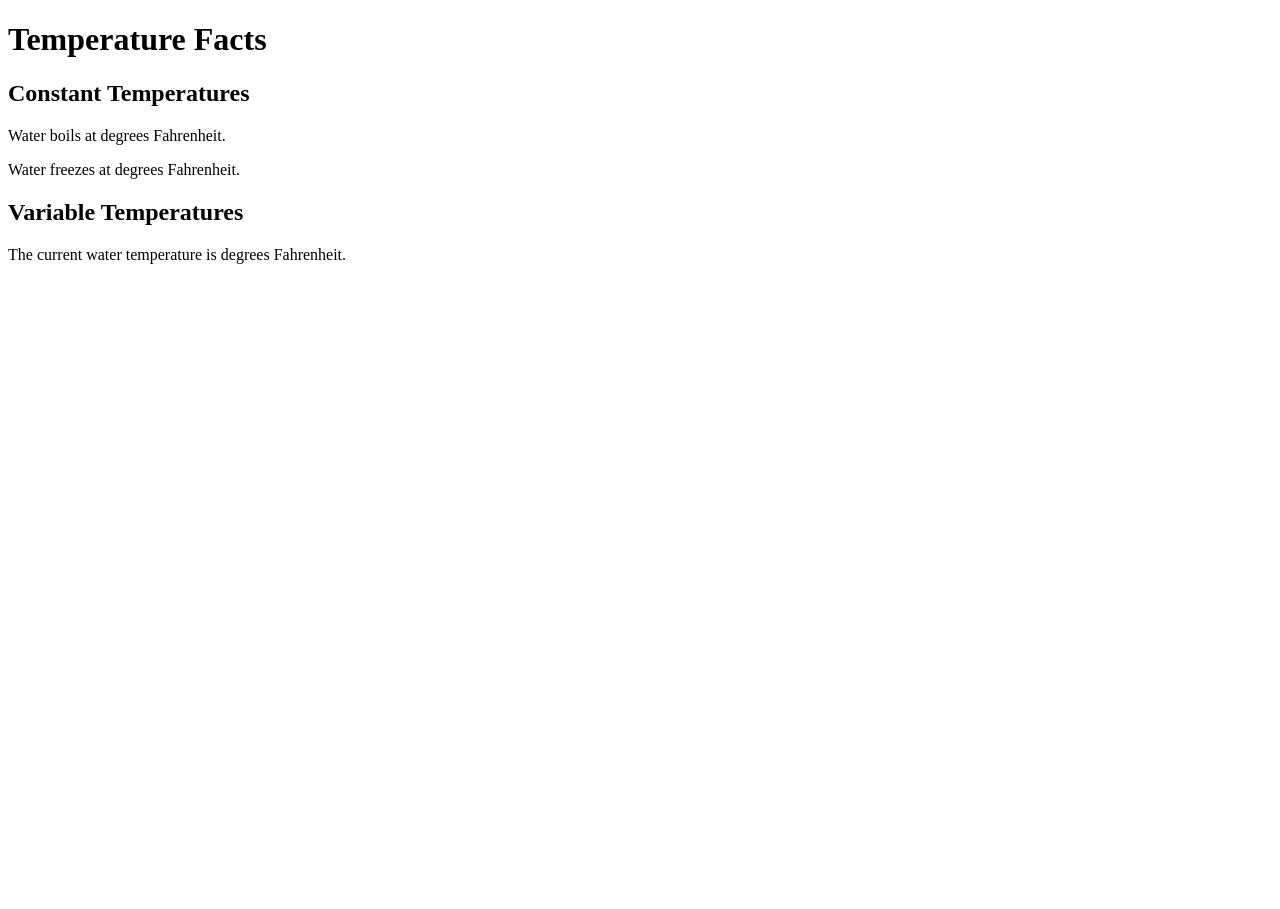
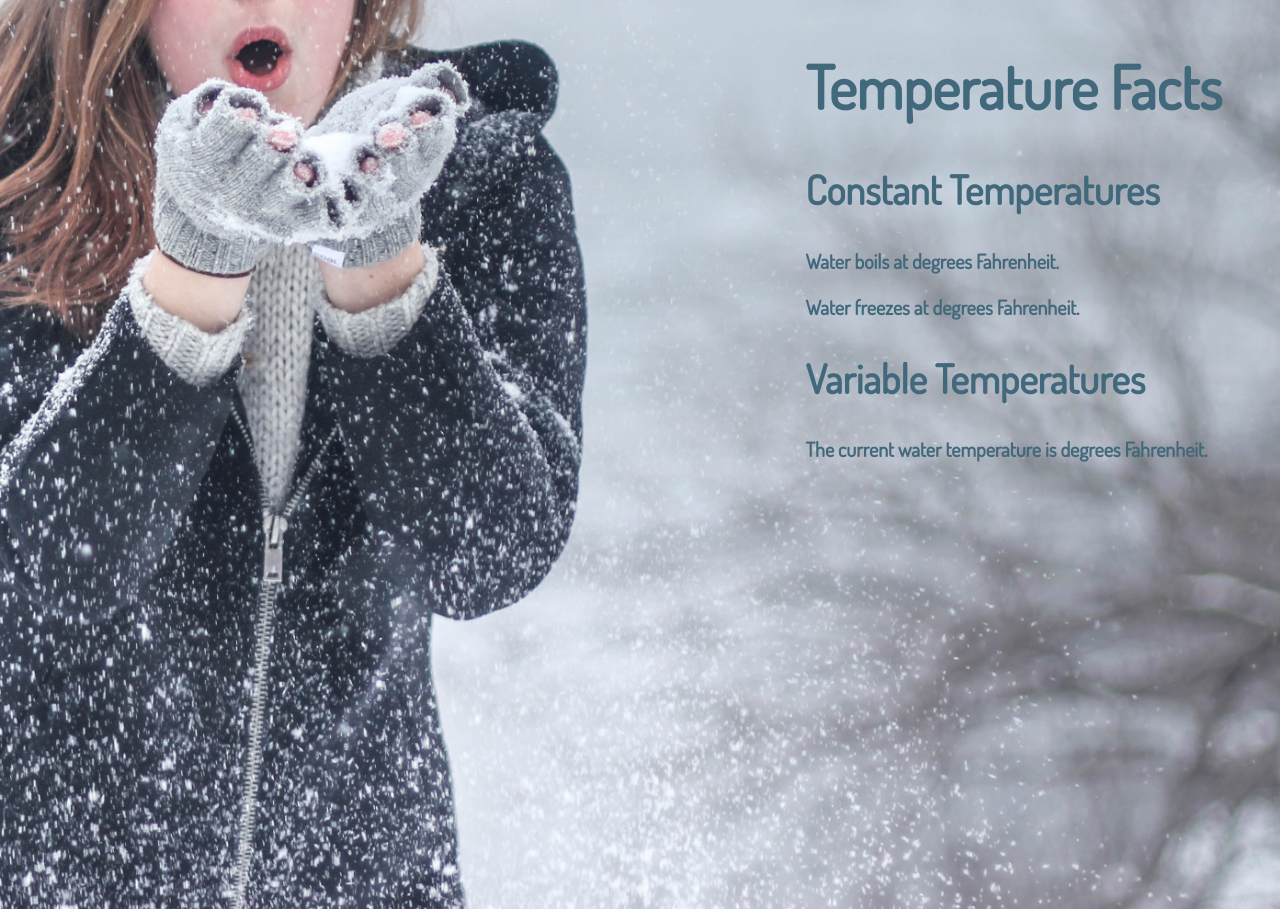
Before and after one commit to tuspeechgirl/m10-hw10-watts-katie, a plain HTML site: page index.html in a window 1280 px wide. Before the commit the page ends 800 px from the top, so only its background shows below. Drawn offline with Linux system fonts and the light colour scheme.

Commit message:
Add style to starter files

```diff
--- a/index.html
+++ b/index.html
@@ -4,11 +4,14 @@
     <meta charset="utf-8">
     <meta name="viewport" content="width=device-width, initial-scale=1, shrink-to-fit=no">
     <link rel="stylesheet" type="text/css" href="main.css">
+<link href="https://fonts.googleapis.com/css?family=Dosis&display=swap" rel="stylesheet">
     <title>Homework 10</title>
   </head>
   <body>
     <!-- Header -->
+    <div class="container">
     <header>
+
       <h1>Temperature Facts</h1>
     </header>
     <!-- Main Section -->
@@ -37,6 +40,7 @@
         <h2>The water is fine.</h2>
         <p>Jump on in.</p>
       </section>
+    </div>
     </footer>
     <script src="main.js"></script>
   </body>
--- a/main.css
+++ b/main.css
@@ -6,3 +6,24 @@
   opacity: 1;
   transition: opacity 1s;
 }
+body{
+  background: url("img/winter.jpg");
+  background-size: cover;
+  color: #42687C;
+  font-family: 'Dosis', sans-serif;
+}
+.container{
+  float:right !important;
+  padding-right: 50px;
+
+}
+h1{
+  font-size: 60px;
+}
+h2{
+  font-size: 40px;
+}
+p{
+  font-size: 20px;
+  font-weight: bold;
+}
```
Also changed, not shown: img/winter.jpg (added).
